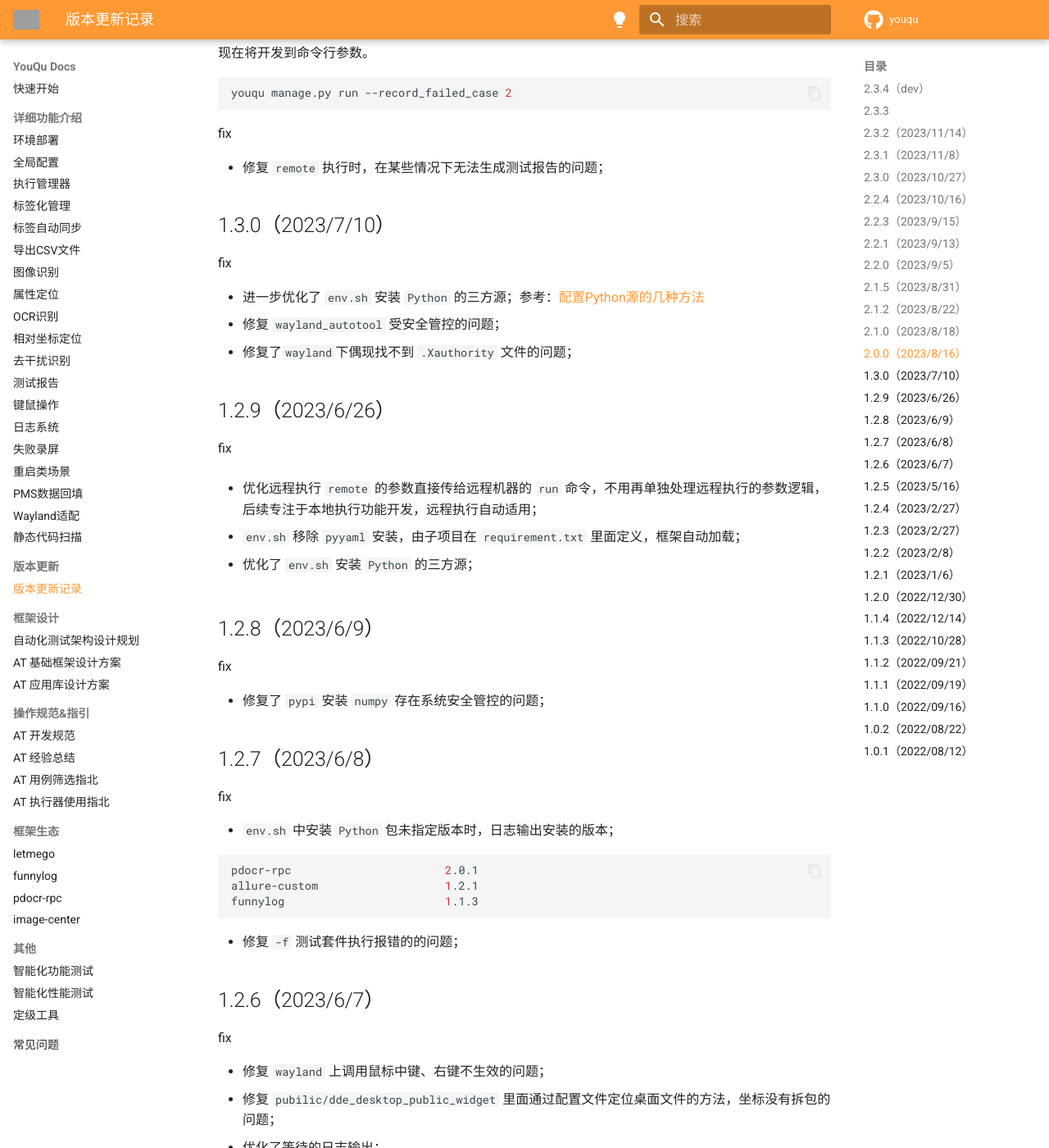
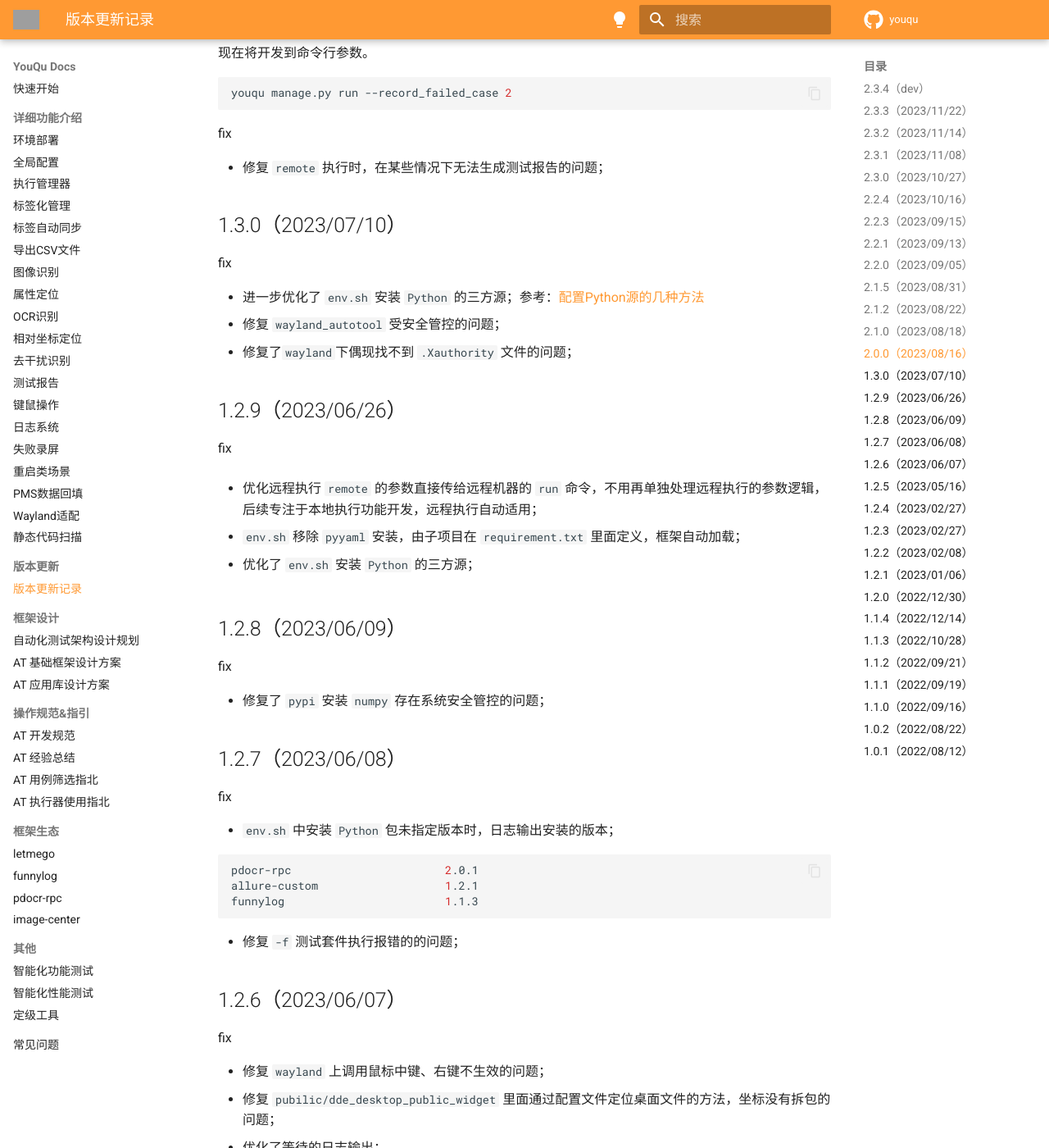
Before and after one commit to linuxdeepin/youqu, an MkDocs documentation site: the page built from docs/RELEASE.md, in a window 1280 px wide and 1400 px high, scrolled down 7086 px. Shown: the whole window at 82% size. Built offline with MkDocs 1.6.1 and Material for MkDocs 9.7.7, drawn with Linux system fonts in a browser that asks for light colours; comment, search, counter and statistics services are not loaded; the version menu is left out; some of the changed text lies outside the part shown; grey boxes are pictures that could not be loaded.

Commit message:
fix: 更新发布记录
Description:

Log:

```diff
--- a/RELEASE.md
+++ b/RELEASE.md
@@ -10,11 +10,11 @@
 
 - `env.sh` 增加清理 `pip` 缓存；
 
-## 2.3.3
+## 2.3.3（2023/11/22）
 
 **Fix**
 
-- 使用 `Xdotool` 检索窗口 ID 时，如果有多个窗口，则输出以“\n”结尾。在原始代码中，使用 `split(“\n”)` 直接拆分字符串可能会导致结果列表的最后一个元素为空字符串。在迭代窗口 ID 并将其转换为 `int` 类型时，这种情况会导致错误。感谢 [@zhao-george](https://github.com/zhao-george)
+- 使用 `Xdotool` 检索窗口 ID 时，如果有多个窗口，则输出以 `\n` 结尾。在原始代码中，使用 `split("\n")` 直接拆分字符串可能会导致结果列表的最后一个元素为空字符串。在迭代窗口 ID 并将其转换为 `int` 类型时，这种情况会导致错误。感谢 [@zhao-george](https://github.com/zhao-george)
 - 图像识别（`image-center`）发布了新版本 `2023.11.22`  [@zhao-george](https://github.com/zhao-george)，OCR（`pdocr-rpc`）发布了新版本 `2023.11.17`，增加了识别的总耗时、每次识别间隔时间；
 
 ## 2.3.2（2023/11/14）
@@ -28,7 +28,7 @@
 - 优化数据回填逻辑，修复同一个用例 `py` 包含多个用例，数据回填时，中间的失败结果被后续用例更新为的问题；
 - 修复某些机型下（`华为W525`）失败录屏进程阻塞的问题，是由于特殊机型下 `FFmpeg` 的 Bug 导致，但 `FFmpeg` 修复更新太耗时，框架先做异常处理；
 
-## 2.3.1（2023/11/8）
+## 2.3.1（2023/11/08）
 
 **New**
 
@@ -100,7 +100,7 @@
 
 --------------------------
 
-## 2.2.3（2023/9/15）
+## 2.2.3（2023/09/15）
 
 **New**
 
@@ -113,7 +113,7 @@
 
 -----------------------------
 
-## 2.2.1（2023/9/13）
+## 2.2.1（2023/09/13）
 
 new
 
@@ -127,7 +127,7 @@
 
 ----------------------------------
 
-## 2.2.0（2023/9/5）
+## 2.2.0（2023/09/05）
 
 new
 
@@ -138,7 +138,7 @@
 - 对 `docs` 里面细化了远程执行章节的描述；
 - 多 `docs` 里面优化了标签化管理章节的描述；
 
-## 2.1.5（2023/8/31）
+## 2.1.5（2023/08/31）
 
 new
 
@@ -153,7 +153,7 @@
 - 优化了 startproject 功能的一些信息输出；
 - 修复了特殊场景下 env_dev.sh 开发环境部署是可能影响到正式环境 env.sh 的问题；
 
-## 2.1.2（2023/8/22）
+## 2.1.2（2023/08/22）
 
 new
 
@@ -164,7 +164,7 @@
   - `skipif_cpu_name` 支持不同 `cpu` 上跳过，比如：`skipif_cpu_name-KLVVW5821`；
 
 
-## 2.1.0（2023/8/18）
+## 2.1.0（2023/08/18）
 
 fix
 
@@ -182,7 +182,7 @@
 
     由于将这个定制图像识别接口进行服务化兼容改造需要一定时间，改完还需要测试，但本次时间比较紧，因此先把 `OpenCV` 装进虚拟环境，后续版本再考虑针对此接口做修改。
 
-## 2.0.0（2023/8/16）
+## 2.0.0（2023/08/16）
 
 `YouQu`（自动化测试基础框架）开源了，同时推出了 2.0 版本。
 
@@ -303,7 +303,7 @@
 
 - 修复 `remote` 执行时，在某些情况下无法生成测试报告的问题；
 
-## 1.3.0（2023/7/10）
+## 1.3.0（2023/07/10）
 
 fix
 
@@ -311,7 +311,7 @@
 - 修复 `wayland_autotool` 受安全管控的问题；
 - 修复了`wayland`下偶现找不到 `.Xauthority` 文件的问题；
 
-## 1.2.9（2023/6/26）
+## 1.2.9（2023/06/26）
 
 fix
 
@@ -321,13 +321,13 @@
 
 - 优化了 `env.sh` 安装 `Python` 的三方源；
 
-## 1.2.8（2023/6/9）
+## 1.2.8（2023/06/09）
 
 fix
 
 - 修复了 `pypi` 安装 `numpy` 存在系统安全管控的问题；
 
-## 1.2.7（2023/6/8）
+## 1.2.7（2023/06/08）
 
 fix
 
@@ -341,7 +341,7 @@
 
 - 修复 `-f` 测试套件执行报错的的问题；
 
-## 1.2.6（2023/6/7）
+## 1.2.6（2023/06/07）
 
 fix
 
@@ -351,7 +351,7 @@
 - `pycreeze` 版本升级到 `0.1.29`，导致与 `pyautogui` `0.9.53` 不兼容，`env.sh` 里面增加指定 `pycreeze` 版本为 `0.1.28`；
 
 
-## 1.2.5（2023/5/16）
+## 1.2.5（2023/05/16）
 
 new
 
@@ -382,13 +382,13 @@
 - 将 `env.sh` 刷新源的日志在终端显示，解决在 `CI` 环境下，长时间不输出日志连接中断的问题；
 - 修复`1060` 华为机型安装键鼠工具时依赖不兼容的问题；
 
-## 1.2.4（2023/2/27）
+## 1.2.4（2023/02/27）
 
 fix
 
 - 修改 `CURRENT` 文件；
 
-## 1.2.3（2023/2/27）
+## 1.2.3（2023/02/27）
 
 new
 
@@ -402,7 +402,7 @@
 - 修复运行时程序退出，不输出异常日志的问题；
 - 修复`youqu remote xxx` 远程执行时，在服务端 `Ctrl + C` 无法停止程序运行的问题；
 
-## 1.2.2（2023/2/8）
+## 1.2.2（2023/02/08）
 
 new
 
@@ -419,7 +419,7 @@
 - 修复了一些 pylint 扫描的代码风格问题；
 - 重新设计了测试报告主题；
 
-## 1.2.1（2023/1/6）
+## 1.2.1（2023/01/06）
 
 new
 
```
